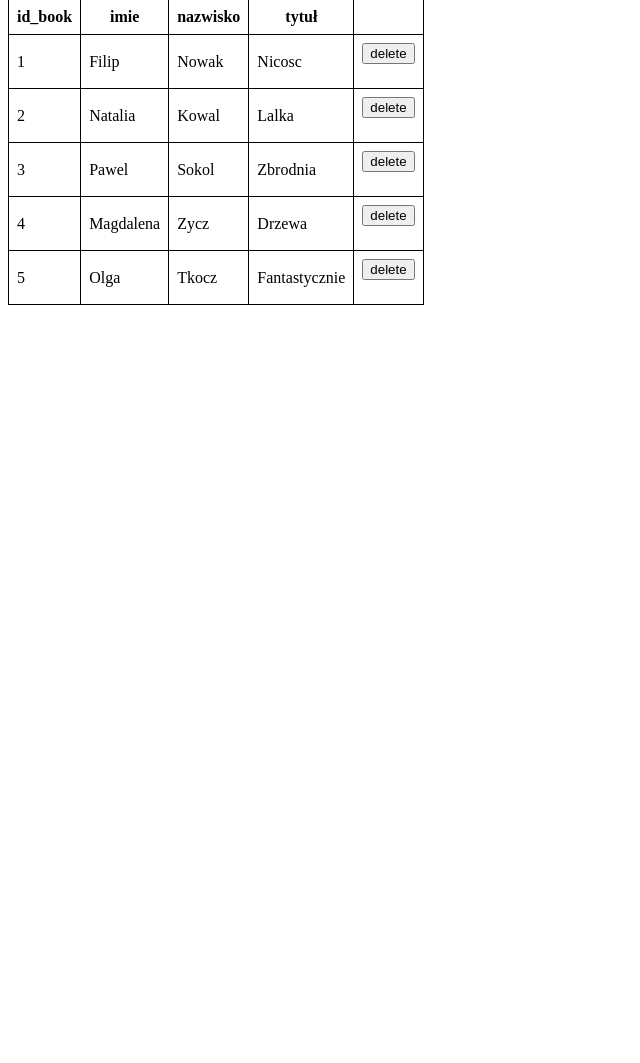
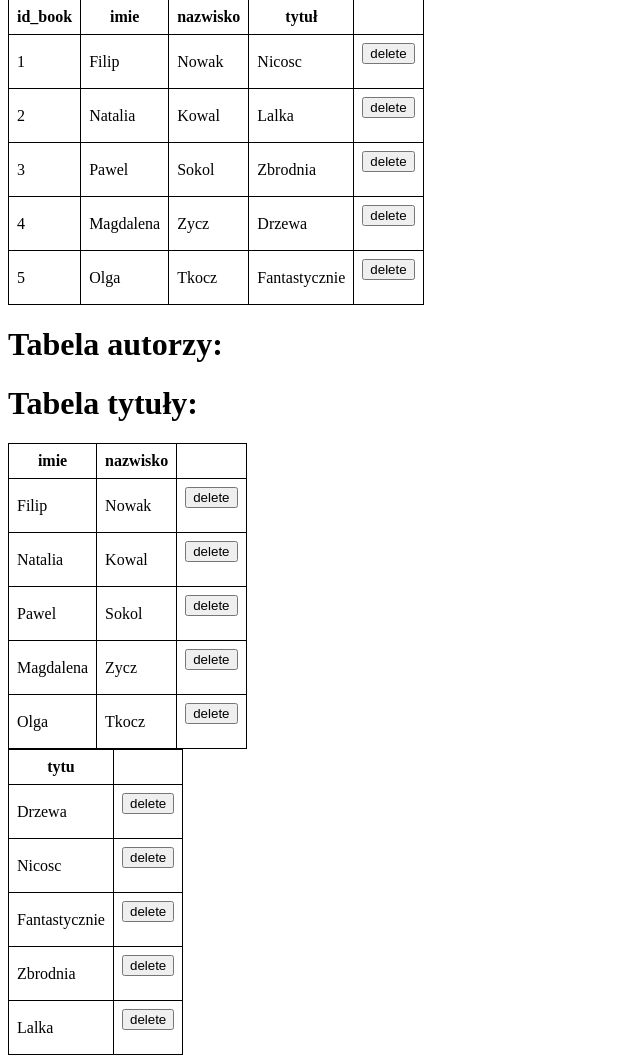
Before and after one commit to 3ti-2020/library-weronika-rogalska, a PHP site: page / in a window 1280 px wide. Shown: the part 83-1146 px from the top of the page, without its empty margins (0-640 px from the left). Before the commit the page ends 388 px from the top, so only its background shows below. Run offline with PHP 8.4, Linux system fonts and the light colour scheme; data comes from the database, SQL or seed files in the repository.

Commit message:
Add files via upload

```diff
--- a/index.php
+++ b/index.php
@@ -42,7 +42,7 @@
         echo("<input type='submit' value='dodaj'>");
     echo("</form>");
 
-    $results3 = $conn -> query('SELECT id_book, imie, nazwisko, tytul FROM autorzy, book, tytuly WHERE book.id_autor=autorzy.id_autor and book.id_tytul=tytuly.id_tytul');
+    $result3 = $conn -> query('SELECT id_book, imie, nazwisko, tytul FROM autorzy, book, tytuly WHERE book.id_autor=autorzy.id_autor and book.id_tytul=tytuly.id_tytul');
 
     echo("<table class='moja_tabelka'>");
     echo("<tr>
@@ -52,7 +52,7 @@
     <th>tytuł</th>
     </tr>");
 
-    while($row = $results3 -> fetch_assoc()){
+    while($row = $result3 -> fetch_assoc()){
         echo("<tr>");
         echo("<td>".$row['id_book']."</td>");
             echo("<td>".$row['imie']."</td>");
@@ -68,6 +68,59 @@
     };
 
     echo("</table>");
+
+echo("<div class='tab'>");
+echo("<h1>Tabela autorzy:</h1>");
+echo("<h1>Tabela tytuły:</h1>");
+
+    $result4 = $conn -> query("SELECT * FROM autorzy");
+    echo("<div class='a'>");
+    echo("<table class='moja_tabelka'>");
+    echo("<tr>
+    <th>imie</th>
+    <th>nazwisko</th>
+    </tr>");
+
+    while($row = $result4 -> fetch_assoc()){
+        echo("<tr>");
+            echo("<td>".$row['imie']."</td>");
+            echo("<td>".$row['nazwisko']."</td>");
+            echo("<td>
+        <form action='delete.php' method='POST'>
+        <input style='display: none' name='id_to_delete' value=".$row['id_autor'].">
+        <input type='submit' value='delete'>
+        </form>
+        </td>");
+        echo("</tr>");
+    };
+
+    echo("</table>");
+    echo("</div>");
+
+
+    $result4 = $conn -> query("SELECT * FROM tytuly");
+
+    echo("<div class='a'>");
+    echo("<table class='moja_tabelka'>");
+    echo("<tr>
+    <th>tytu</th>
+    </tr>");
+
+    while($row = $result4 -> fetch_assoc()){
+        echo("<tr>");
+            echo("<td>".$row['tytul']."</td>");
+            echo("<td>
+        <form action='delete.php' method='POST'>
+        <input style='display: none' name='id_to_delete' value=".$row['id_tytul'].">
+        <input type='submit' value='delete'>
+        </form>
+        </td>");
+        echo("</tr>");
+    };
+
+    echo("</table>");
+    echo("</div>");
+    echo("</div>");
 ?>
 </body>
 </html>
```
